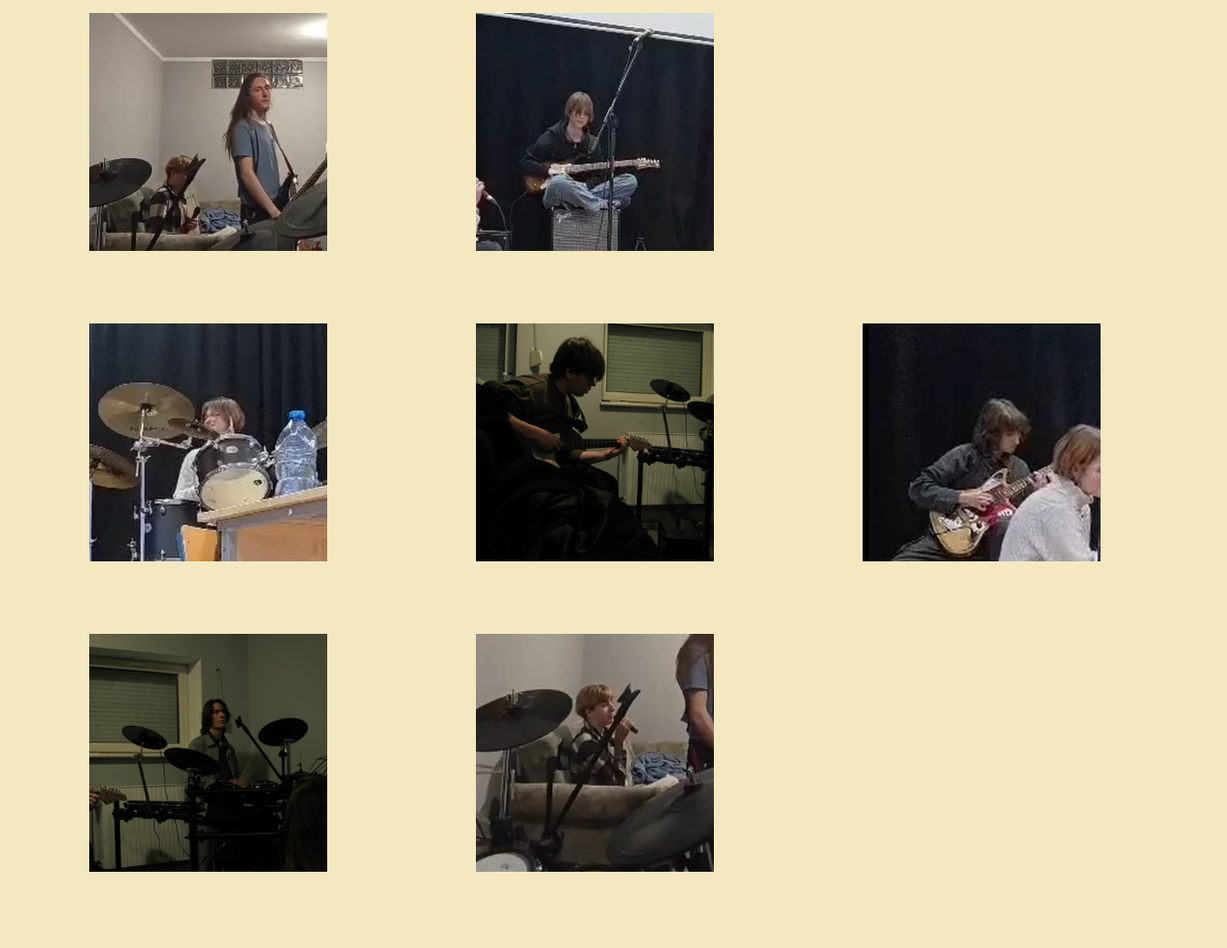
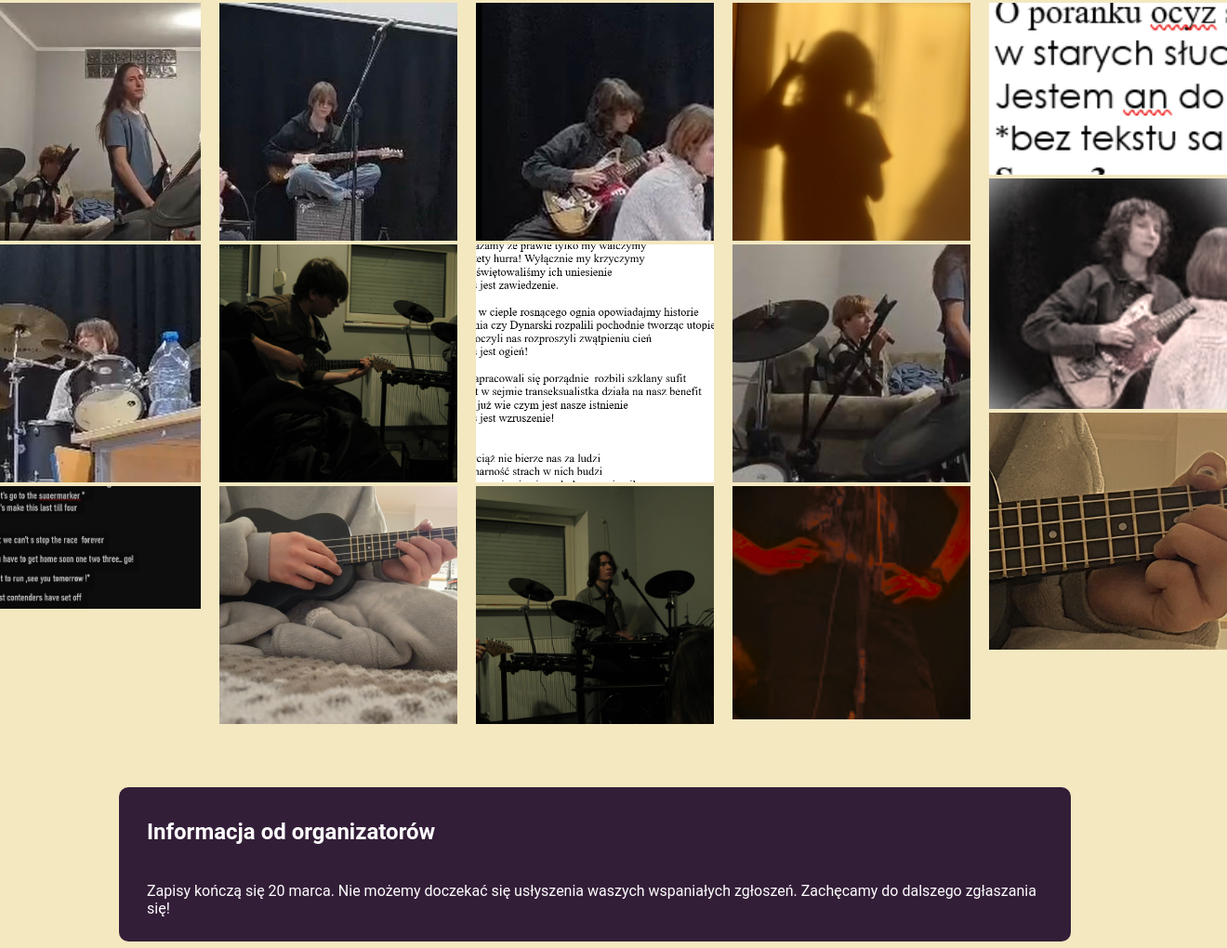
Before and after one commit to Capslockhuh/Konkurs-muzyczny, a plain HTML site: page index.html in a window 1280 px wide. Shown: the part 1000-2020 px from the top of the page at 93% size, 1320 px wide, since content can reach past the window. Drawn offline with Linux system fonts and the light colour scheme.

Commit message:
Add files via upload

```diff
--- a/index.html
+++ b/index.html
@@ -22,9 +22,9 @@
             <!-- 2nd section (grafika) -->
             <div class="hero-section">
                 <div class="hero-text">
-                    <div class="hero-main">Konkurs muzyczny</div>
+                    <div class="hero-main">Konkurs muzyczny Meret</div>
                     <div>&nbsp</div>
-                    <div class="header-text">Witamy w 17. edycji konkursu muzycznego! Więcej informacji znajduje się poniżej.</div>
+                    <div class="header-text">Witamy w 17. edycji konkursu muzycznego Meret! Więcej informacji znajduje się poniżej.</div>
                     <div>&nbsp</div>
                     <button class="hero-button">ZGŁOŚ SIĘ</button>
                 </div>
@@ -33,7 +33,7 @@
         </div>
         <!-- 3rd section (opis)-->
         <div class="quote">
-            <p class="quote-text">Witamy w 17. edycji konkursu muzycznego! Jak zawsze formuła pozostaje taka sama: napisz piosenkę i wykonaj ją sam lub ze swoim zespołem. Nagranie prześlij nam i zyskaj szansę na czadowe nagrody i wybicie się do mainstreamu!</p>
+            <p class="quote-text">Witamy w 17. edycji naszego konkursu muzycznego! Jak zawsze formuła pozostaje taka sama: napisz piosenkę i wykonaj ją sam lub ze swoim zespołem. Nagranie prześlij nam i zyskaj szansę na czadowe nagrody i wybicie się do mainstreamu!</p>
             <p class="quote-author header-text">Akademia Wirtuozji</p>
         </div>
         <!-- 4th section (laureaci) -->
@@ -43,34 +43,39 @@
                 <div class="mobile-image-container">
                 <div class="information-block">
                         <img src="images/basista.jpg" alt="basista" class="random-graphic"></img>
-                        <p class="header-text information-text">this is some subtext under an illustration or an image</p>
                     </div>
                     <div class="information-block">
                         <img src="images/hania.jpg" class="random-graphic"></img>
-                        <p class="header-text information-text">this is some subtext under an illustration or an image</p>
                     </div>
                     <div class="information-block">
-                        <img src="images/moreno.jpg" class="random-graphic"></img>
-                        <p class="header-text information-text">this is some subtext under an illustration or an image</p>
+                        <img src="images/text2.png" class="random-graphic"></img>
                 </div>
                 </div>
                 <div class="mobile-image-container">
                     <div class="information-block">
                         <img src="images/fio.jpg" class="random-graphic"></img>
-                        <p class="header-text information-text">this is some subtext under an illustration or an image</p>
                     </div>
                         <div class="information-block">
                             <img src="images/szymi.jpg" class="random-graphic"></img>
-                            <p class="header-text information-text">this is some subtext under an illustration or an image</p>
                         </div>
                         <div class="information-block">
-                            <img src="images/lufa.jpg" class="random-graphic"></img>
-                            <p class="header-text information-text">this is some subtext under an illustration or an image</p>
+                            <img src="images/hands1.jpg" class="random-graphic"></img>
                         </div>
                 </div>
-                    <div class="information-block">
+                <div class="mobile-image-container">
                     <img src="images/cody.jpg" class="random-graphic"></img>
-                    <p class="header-text information-text">this is some subtext under an illustration or an image</p>
+                    <img src="images/text1.png" class="random-graphic">
+                    <img src="images/moreno.jpg" class="random-graphic">
+                </div>
+                <div class="mobile-image-container">
+                    <img src="images/light.jpg" class="random-graphic">
+                    <img src="images/lufa.jpg" class="random-graphic">
+                    <img src="images/szymon.png" class="random-graphic">
+                </div>
+                <div class="mobile-image-container">
+                    <img src="images/text3.png" class="random-graphic">
+                    <img src="images/cody2.png" class="random-graphic">
+                    <img src="images/hands2.jpg" class="random-graphic">
                 </div>
             </div>
         </div>
--- a/styles.css
+++ b/styles.css
@@ -141,13 +141,6 @@ a {
     }
 }
 
-.information-block {
-    display: flex;
-    flex-direction: column;
-    justify-content: center;
-    align-items: center;
-}
-
 .random-graphic {
     height: auto;
     width: 20vmax;
```
Also changed, not shown: images/cody2.png (added), images/fio2.png (added), images/hands1.jpg (added), images/hands2.jpg (added), images/light.jpg (added), images/szymon.png (added), images/text1.png (added), images/text2.png (added), images/text3.png (added).
